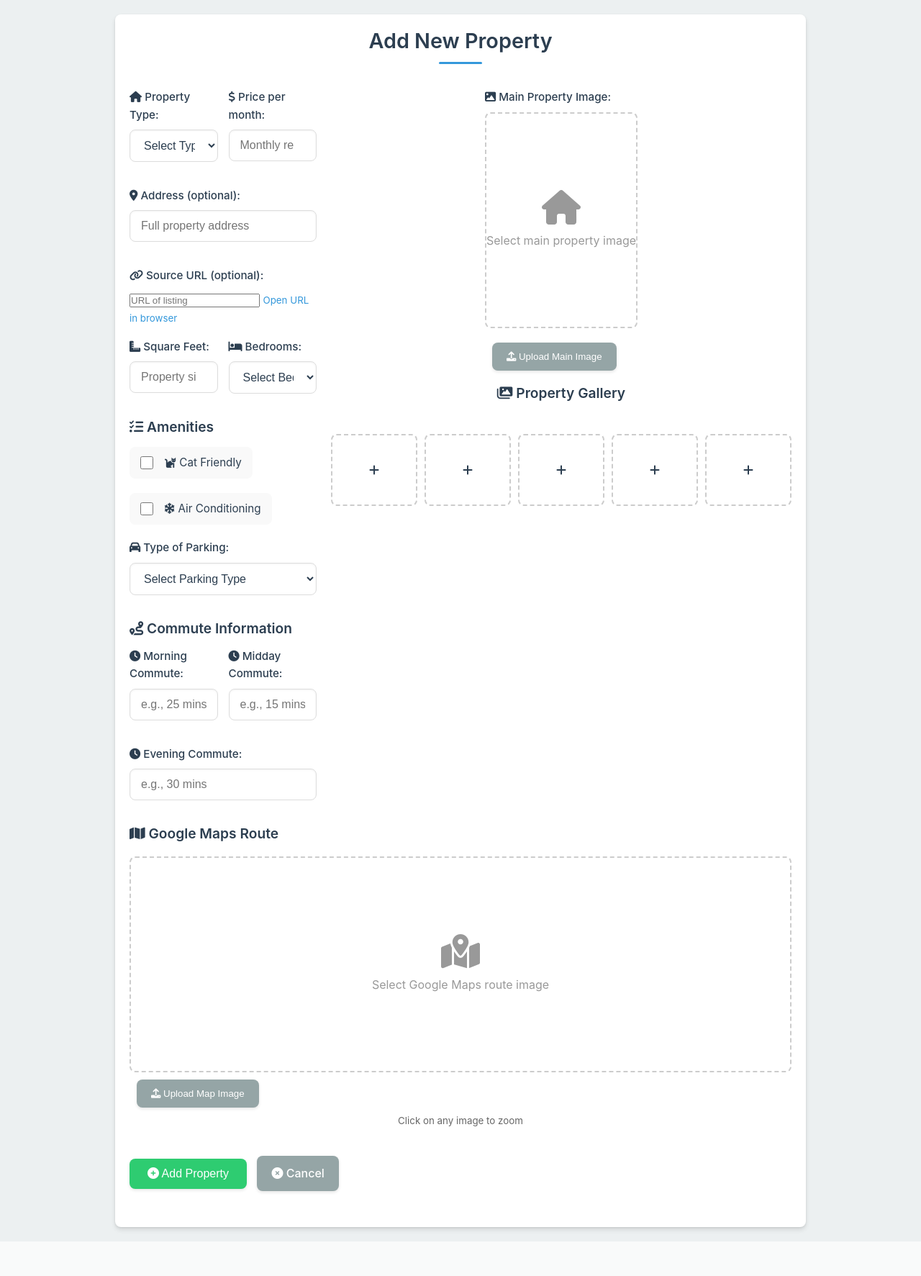
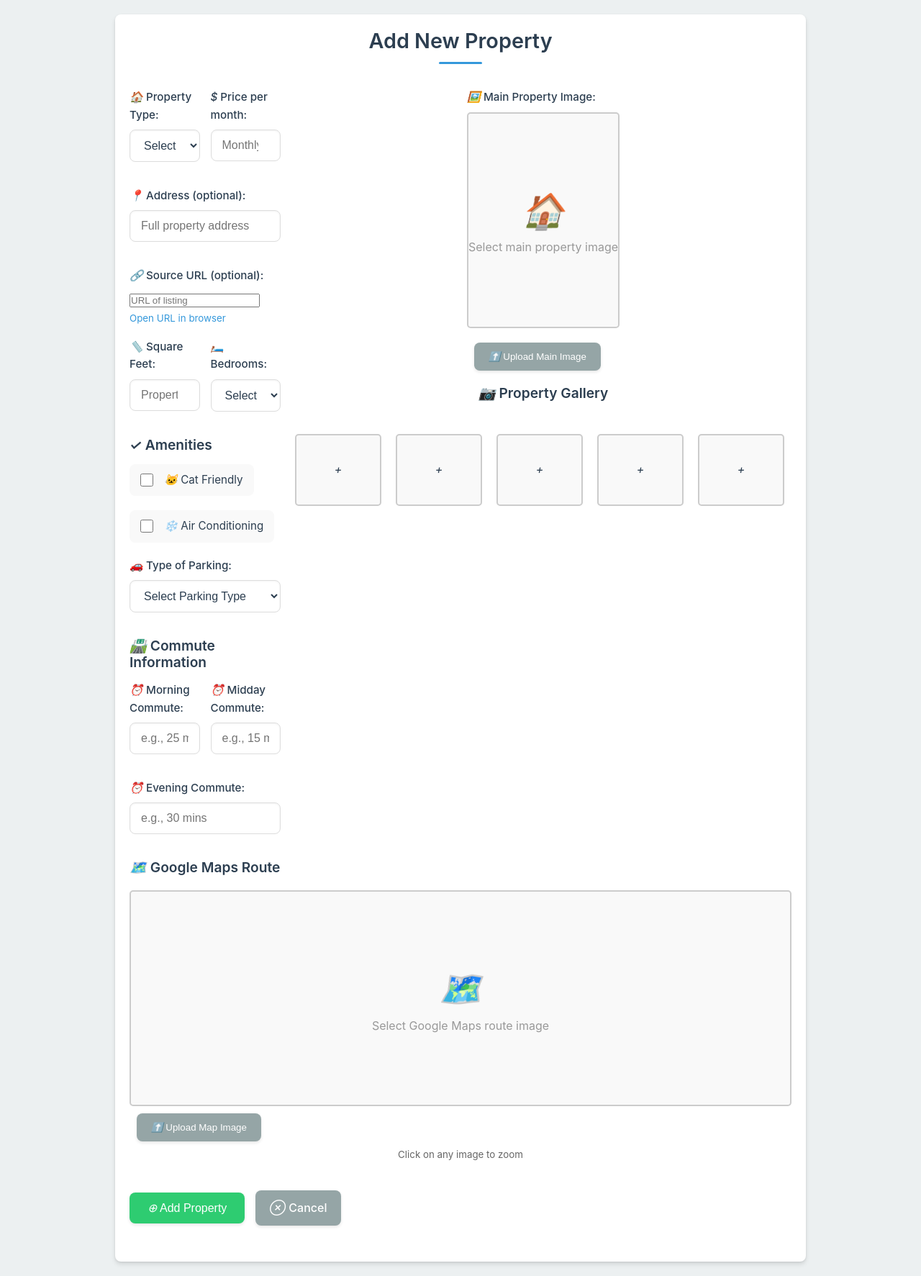
Before and after one commit to outrigger999/rental_prop, a Flask app: page /add in a window 1280 px wide. Shown: the whole page at 72% size. Before the commit the page ends 1725 px from the top, so only its background shows below. Run offline with Flask 3, Linux system fonts and the light colour scheme.

Commit message:
Syncing changes to Pi via sync_to_pi.sh

```diff
--- a/templates/add_property.html
+++ b/templates/add_property.html
@@ -6,7 +6,30 @@
     <meta name="description" content="Add a new rental property to track">
     <title>Add New Property</title>
     <link rel="stylesheet" href="{{ url_for('static', filename='css/style.css') }}">
-    <link rel="stylesheet" href="https://cdnjs.cloudflare.com/ajax/libs/font-awesome/6.0.0-beta3/css/all.min.css">
+    <!-- Use local Font Awesome to avoid CDN issues -->
+    <style>
+        /* Basic icon fallbacks */
+        .fa-plus::before { content: "+"; }
+        .fa-home::before { content: "🏠"; }
+        .fa-map-marker-alt::before { content: "📍"; }
+        .fa-map-marked-alt::before { content: "🗺️"; }
+        .fa-images::before { content: "📷"; }
+        .fa-map::before { content: "🗺️"; }
+        .fa-dollar-sign::before { content: "$"; }
+        .fa-ruler-combined::before { content: "📏"; }
+        .fa-bed::before { content: "🛏️"; }
+        .fa-list-check::before { content: "✓"; }
+        .fa-cat::before { content: "🐱"; }
+        .fa-snowflake::before { content: "❄️"; }
+        .fa-car::before { content: "🚗"; }
+        .fa-route::before { content: "🛣️"; }
+        .fa-clock::before { content: "⏰"; }
+        .fa-image::before { content: "🖼️"; }
+        .fa-upload::before { content: "⬆️"; }
+        .fa-link::before { content: "🔗"; }
+        .fa-plus-circle::before { content: "⊕"; }
+        .fa-times-circle::before { content: "⊗"; }
+    </style>
     <style>
         /* Custom styles for the new Add Property page layout */
         .form-container {
@@ -37,14 +60,15 @@
             width: 100%;
             max-width: 400px;
             height: 300px;
-            border: 2px dashed #ccc;
-            border-radius: var(--border-radius);
+            border: 2px solid #ccc;
+            border-radius: 5px;
             display: flex;
             align-items: center;
             justify-content: center;
             margin-bottom: 20px;
             position: relative;
             overflow: hidden;
+            background-color: #f9f9f9;
         }
 
         .image-preview-container img {
@@ -80,13 +104,15 @@
         .gallery-item {
             width: 120px;
             height: 100px;
-            border: 2px dashed #ccc;
-            border-radius: var(--border-radius);
+            border: 2px solid #ccc;
+            border-radius: 5px;
             display: inline-flex;
             align-items: center;
             justify-content: center;
             position: relative;
             overflow: hidden;
+            background-color: #f9f9f9;
+            margin-right: 10px;
         }
 
         .gallery-item img {
@@ -102,6 +128,12 @@
 
         .zoomable-image {
             cursor: zoom-in;
+        }
+
+        input[type="file"] {
+            max-width: 100%;
+            margin-bottom: 10px;
+            display: block;
         }
 
         .modal {
@@ -135,14 +167,15 @@
         .map-container {
             width: 100%;
             height: 300px;
-            border: 2px dashed #ccc;
-            border-radius: var(--border-radius);
+            border: 2px solid #ccc;
+            border-radius: 5px;
             margin-top: 20px;
             display: flex;
             align-items: center;
             justify-content: center;
             position: relative;
             overflow: hidden;
+            background-color: #f9f9f9;
         }
 
         .map-container img {
```
